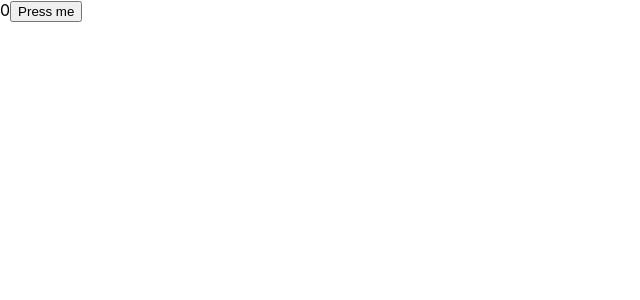
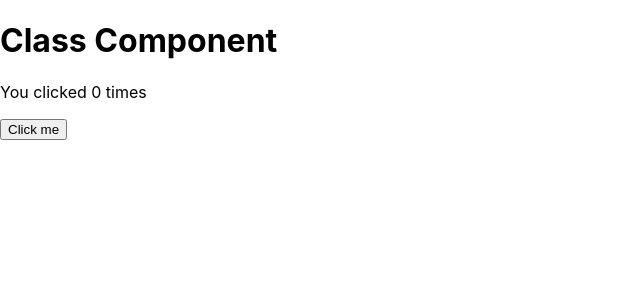
Before and after one commit to victorparamo/StateManagement, a React (Create React App) app: page / in a window 1280 px wide. Shown: the top 300 px of the page, without its empty margins (0-640 px from the left). Built offline with nearby package versions, Linux system fonts and the light colour scheme.

Commit message:
app updated

```diff
--- a/src/App.js
+++ b/src/App.js
@@ -3,20 +3,21 @@ import React from 'react';
 class App extends React.Component {
   constructor(props) {
     super(props);
-    this.state = { clicks: 0 };
+    this.state = { count: 0 };
     this.handleClick = this.handleClick.bind(this);
   }
 
   handleClick = () => {
-    this.setState({ clicks: this.state.clicks + 1 })
+    this.setState({ count: this.state.count + 1 })
   }
 
-  render () {
+  render() {
     return (
       <div>
-        {this.state.clicks}
+        <h1>Class Component</h1>
+        <p>You clicked {this.state.count} times</p>
         <button onClick={this.handleClick}>
-          Press me
+          Click me
         </button>
       </div>
     )
```
